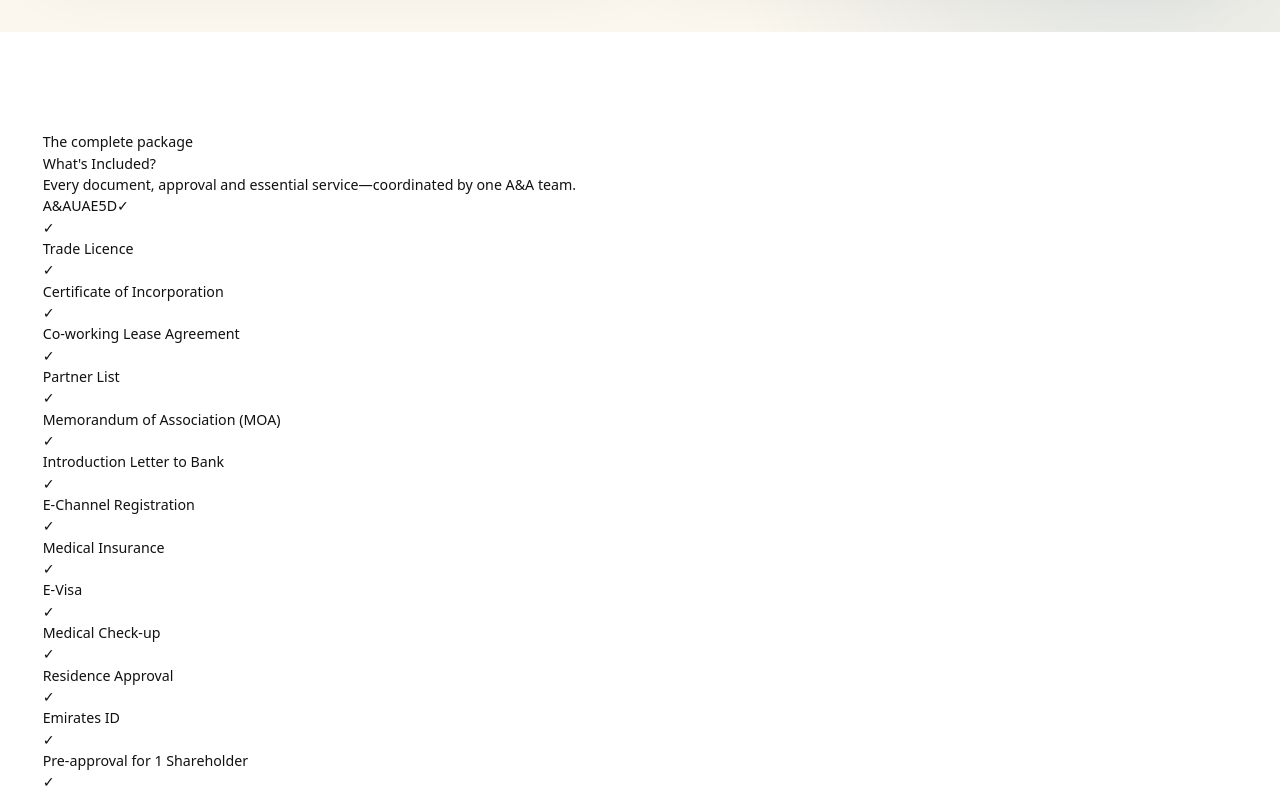
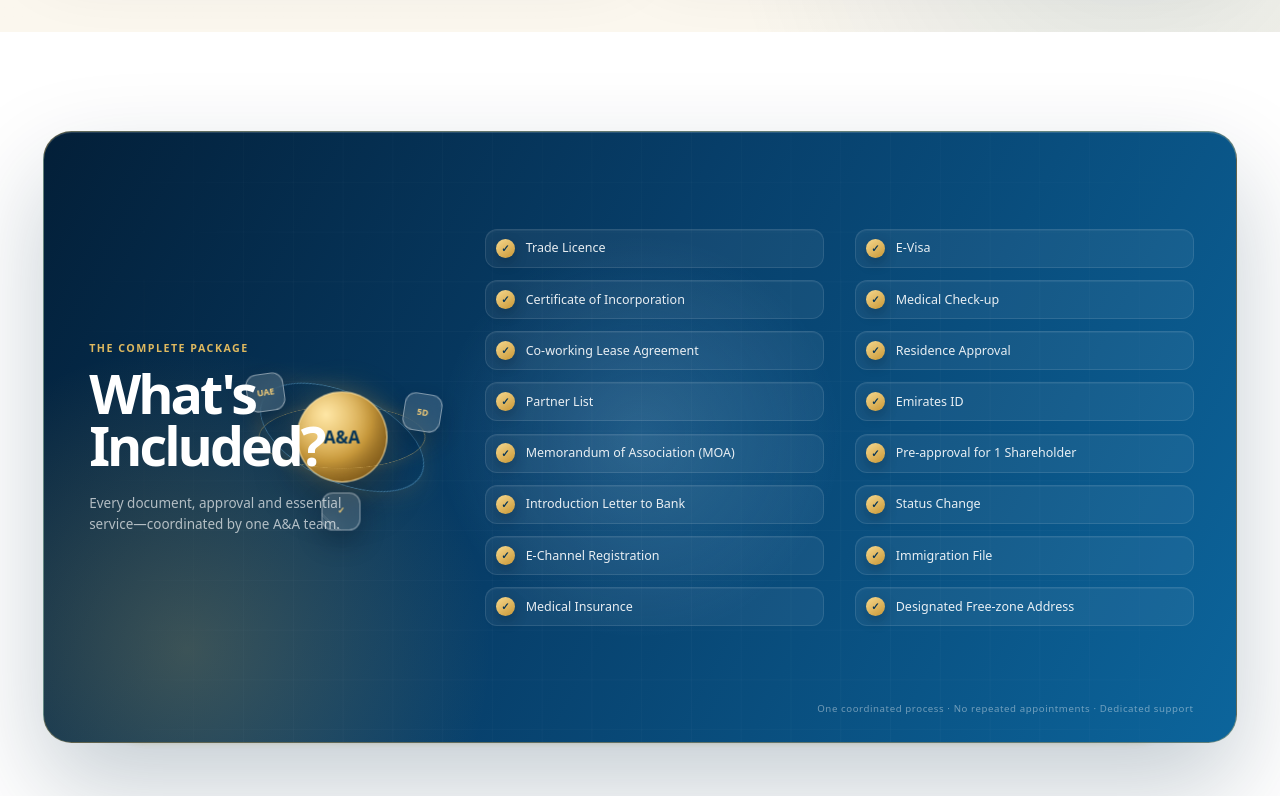
Before and after one commit to akhilsubramanian-stack/aa-associate-residency-demo, a Next.js app: page / in a window 1280 px wide. Shown: the part 2380-3176 px from the top of the page. Built offline with nearby package versions, Linux system fonts and the light colour scheme; no server answers.

Commit message:
Add 3D animated inclusions section

```diff
--- a/src/app/globals.css
+++ b/src/app/globals.css
@@ -100,6 +100,188 @@ body {
 }
 
 @layer components {
+  .included-section {
+    overflow: hidden;
+    background: #fff;
+  }
+
+  .included-scene {
+    --included-rx: 0deg;
+    --included-ry: 0deg;
+    --included-x: 50%;
+    --included-y: 50%;
+    position: relative;
+    min-height: 43rem;
+    perspective: 1500px;
+    transform-style: preserve-3d;
+  }
+
+  .included-scene__backplate {
+    position: absolute;
+    inset: 2.5rem 3.2rem -1rem;
+    border-radius: 2.2rem;
+    background: #d8b35f;
+    opacity: .28;
+    filter: blur(.25rem);
+    transform: translateZ(-70px) rotateX(calc(var(--included-rx) * .35)) rotateY(calc(var(--included-ry) * .35));
+  }
+
+  .included-scene__backplate--two {
+    inset: 1.25rem 1.7rem -.2rem;
+    background: #0b5d94;
+    opacity: .22;
+    transform: translateZ(-35px) rotateX(calc(var(--included-rx) * .6)) rotateY(calc(var(--included-ry) * .6));
+  }
+
+  .included-scene__panel {
+    position: absolute;
+    inset: 0;
+    display: grid;
+    grid-template-columns: 1.05fr 2.4fr;
+    overflow: hidden;
+    border: 1px solid rgba(224,188,103,.42);
+    border-radius: 2rem;
+    background: linear-gradient(118deg,#031f38 0%,#073e69 45%,#0c659c 100%);
+    box-shadow: 0 3rem 7rem rgba(3,37,64,.23), inset 0 1px rgba(255,255,255,.14);
+    color: #fff;
+    transform: rotateX(var(--included-rx)) rotateY(var(--included-ry));
+    transform-style: preserve-3d;
+    transition: transform .22s ease-out, box-shadow .5s ease;
+  }
+
+  .included-scene:hover .included-scene__panel { box-shadow: 0 4rem 8rem rgba(3,37,64,.32), inset 0 1px rgba(255,255,255,.18); }
+
+  .included-scene__light {
+    position: absolute;
+    inset: 0;
+    background:
+      radial-gradient(circle at var(--included-x) var(--included-y),rgba(128,196,243,.2),transparent 30%),
+      radial-gradient(circle at 12% 85%,rgba(222,182,91,.25),transparent 26%);
+    pointer-events: none;
+  }
+
+  .included-scene__grid {
+    position: absolute;
+    inset: 0;
+    opacity: .11;
+    background-image: linear-gradient(rgba(255,255,255,.2) 1px,transparent 1px),linear-gradient(90deg,rgba(255,255,255,.2) 1px,transparent 1px);
+    background-size: 3.5rem 3.5rem;
+    mask-image: linear-gradient(90deg,transparent,#000 20%,#000 85%,transparent);
+  }
+
+  .included-scene__header {
+    position: relative;
+    z-index: 3;
+    display: flex;
+    min-height: 43rem;
+    flex-direction: column;
+    justify-content: center;
+    padding: 3.2rem;
+    transform: translateZ(62px);
+  }
+
+  .included-scene__header p {
+    color: #dfb95f;
+    font-size: .75rem;
+    font-weight: 750;
+    letter-spacing: .14em;
+    text-transform: uppercase;
+  }
+
+  .included-scene__header h2 {
+    max-width: 8ch;
+    margin-top: .8rem;
+    font-size: clamp(2.5rem,4.2vw,4.8rem);
+    font-weight: 650;
+    line-height: .98;
+    letter-spacing: -.055em;
+  }
+
+  .included-scene__header > span {
+    max-width: 24rem;
+    margin-top: 1.4rem;
+    color: rgba(255,255,255,.66);
+    font-size: .95rem;
+    line-height: 1.6;
+  }
+
+  .included-model {
+    position: absolute;
+    z-index: 2;
+    left: 25%;
+    top: 50%;
+    width: 14rem;
+    aspect-ratio: 1;
+    transform: translate3d(-50%,-50%,85px);
+    transform-style: preserve-3d;
+  }
+
+  .included-model__halo {
+    position: absolute;
+    inset: 8%;
+    border: 1px solid rgba(229,193,108,.5);
+    border-radius: 50%;
+    box-shadow: 0 0 2rem rgba(218,177,84,.15);
+    transform: rotateX(68deg) rotateZ(8deg);
+    animation: included-halo 10s linear infinite;
+  }
+
+  .included-model__halo--two { inset: 18% 0; border-color: rgba(109,184,231,.48); transform: rotateY(70deg) rotateZ(-18deg); animation-duration: 13s; animation-direction: reverse; }
+  .included-model__core { position: absolute; inset: 27%; display: grid; place-items: center; border: 1px solid rgba(255,235,184,.7); border-radius: 50%; background: radial-gradient(circle at 32% 25%,#ffe7a6,#d3a342 52%,#735017); box-shadow: inset -.8rem -1rem 1.5rem rgba(91,57,7,.35),0 1.5rem 3rem rgba(0,12,23,.35),0 0 2.5rem rgba(219,178,87,.24); color: #073557; font-size: 1.2rem; font-weight: 850; transform: translateZ(28px); }
+  .included-model__satellite { position: absolute; display: grid; width: 2.7rem; height: 2.7rem; place-items: center; border: 1px solid rgba(255,255,255,.4); border-radius: .8rem; background: rgba(255,255,255,.14); box-shadow: 0 .8rem 1.8rem rgba(0,18,32,.3); color: #f2cc78; font-size: .62rem; font-weight: 850; backdrop-filter: blur(9px); }
+  .included-model__satellite--one { left: 2%; top: 18%; transform: translateZ(62px) rotate(-8deg); }
+  .included-model__satellite--two { right: 0; top: 28%; transform: translateZ(75px) rotate(9deg); }
+  .included-model__satellite--three { bottom: 3%; left: 40%; transform: translateZ(90px); }
+
+  .included-scene__lists {
+    position: relative;
+    z-index: 4;
+    display: grid;
+    grid-template-columns: repeat(2,minmax(0,1fr));
+    align-content: center;
+    gap: 1.5rem 2.2rem;
+    padding: 3rem 3rem 4.5rem 5.5rem;
+    transform: translateZ(48px);
+  }
+
+  .included-scene__lists ul { display: grid; align-content: center; gap: .85rem; }
+  .included-scene__lists li { display: flex; min-height: 2.75rem; align-items: center; gap: .75rem; border: 1px solid rgba(255,255,255,.1); border-radius: .85rem; background: rgba(255,255,255,.055); padding: .55rem .7rem; box-shadow: inset 0 1px rgba(255,255,255,.055); transition: transform .25s ease,background .25s ease,border-color .25s ease; animation: included-item .7s both; animation-delay: var(--item-delay); }
+  .included-scene__lists li:hover { border-color: rgba(223,185,95,.55); background: rgba(255,255,255,.1); transform: translate3d(.35rem,-.15rem,18px); }
+  .included-scene__lists li > span { display: grid; width: 1.35rem; height: 1.35rem; flex: 0 0 auto; place-items: center; border-radius: 50%; background: linear-gradient(145deg,#f7d98f,#c99735); box-shadow: 0 .35rem .9rem rgba(0,20,36,.3); color: #073557; font-size: .7rem; font-weight: 900; }
+  .included-scene__lists li p { color: rgba(255,255,255,.9); font-size: .88rem; line-height: 1.25; }
+
+  .included-scene__note { position: absolute; z-index: 5; right: 3rem; bottom: 1.8rem; color: rgba(255,255,255,.42); font-size: .68rem; letter-spacing: .06em; transform: translateZ(55px); }
+
+  @keyframes included-halo { to { transform: rotateX(68deg) rotateZ(368deg); } }
+  @keyframes included-item { from { opacity: 0; transform: translate3d(0,1rem,-20px); } to { opacity: 1; transform: translate3d(0,0,0); } }
+
+  @media (max-width: 1050px) {
+    .included-scene { min-height: 50rem; }
+    .included-scene__panel { grid-template-columns: 1fr; }
+    .included-scene__header { min-height: auto; padding: 2.5rem 2.5rem 1rem; }
+    .included-scene__header h2 { max-width: none; }
+    .included-model { left: auto; right: 1.5rem; top: 7.5rem; width: 11rem; transform: translate3d(0,-50%,70px); }
+    .included-scene__lists { padding: 2rem 2.5rem 4.5rem; }
+  }
+
+  @media (max-width: 640px) {
+    .included-scene { min-height: 71rem; perspective: none; }
+    .included-scene__panel { border-radius: 1.4rem; transform: none; }
+    .included-scene__backplate { display: none; }
+    .included-scene__header { padding: 2rem 1.3rem 0; transform: none; }
+    .included-scene__header h2 { font-size: 2.7rem; }
+    .included-model { position: relative; left: auto; right: auto; top: auto; width: 10rem; margin: 1.2rem auto -.7rem; transform: none; }
+    .included-scene__lists { grid-template-columns: 1fr; gap: .7rem; padding: 1rem 1.3rem 4rem; transform: none; }
+    .included-scene__lists ul { gap: .65rem; }
+    .included-scene__lists li { min-height: 2.4rem; }
+    .included-scene__note { right: 1.3rem; bottom: 1.3rem; left: 1.3rem; text-align: center; transform: none; }
+  }
+
+  @media (prefers-reduced-motion: reduce) {
+    .included-scene__panel,.included-scene__backplate { transform: none; transition: none; }
+    .included-model__halo,.included-scene__lists li { animation: none; }
+  }
+
   .process-section {
     position: relative;
     overflow: hidden;
```
